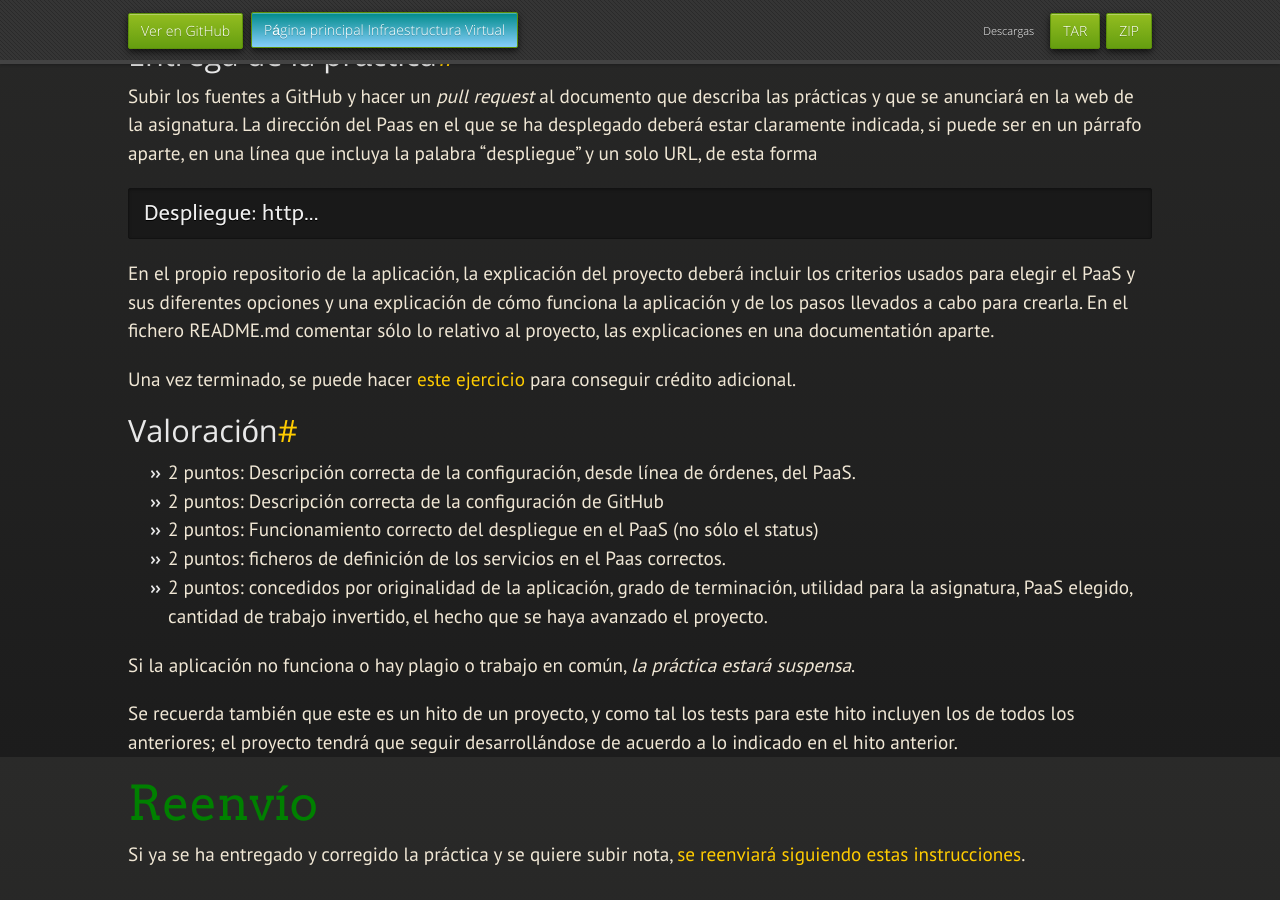
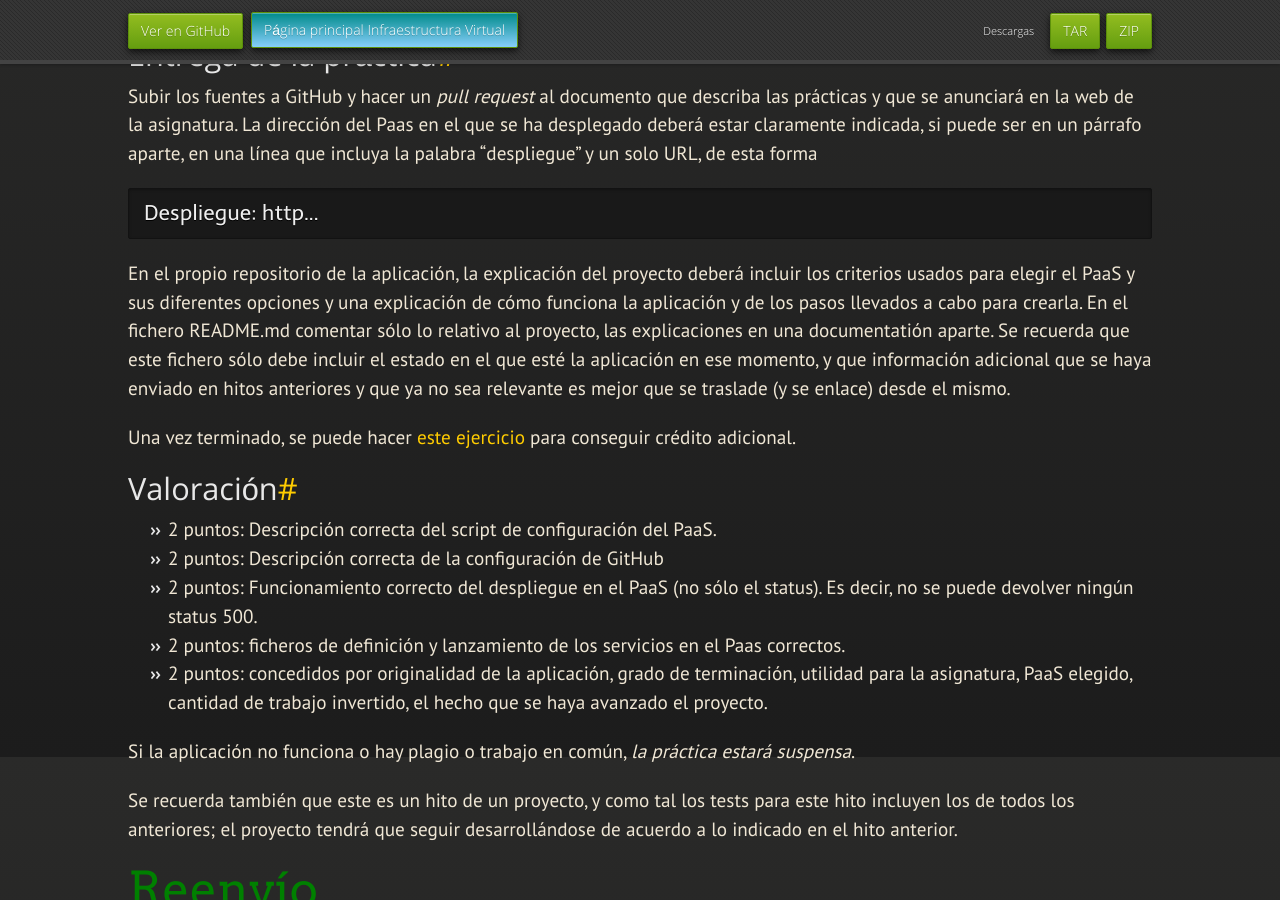
Before and after one commit to JJ/IV, a Jekyll site: the page built from documentos/proyecto/4.PaaS.md, in a window 1280 px wide and 900 px high, scrolled down 1943 px. Built offline with Jekyll 4.4.1, drawn with Linux system fonts in a browser that asks for light colours; nearby versions of some CDN libraries; some web fonts are replaced; our own code applies the rules of GitHub Pages for plain Markdown files.

Commit message:
Sync documentos/proyecto/4.PaaS.md de master a gh-pages

```diff
--- a/documentos/proyecto/4.PaaS.md
+++ b/documentos/proyecto/4.PaaS.md
@@ -118,7 +118,7 @@ deberá incluir los criterios usados para elegir el PaaS y sus
 diferentes opciones y una explicación de cómo
 funciona la aplicación y de los pasos llevados a cabo para crearla. En
 el fichero README.md comentar sólo lo relativo al proyecto, las
-explicaciones en una documentatión aparte.
+explicaciones en una documentatión aparte. Se recuerda que este fichero sólo debe incluir el estado en el que esté la aplicación en ese momento, y que información adicional que se haya enviado en hitos anteriores y que ya no sea relevante es mejor que se traslade (y se enlace) desde el mismo.
 
 Una vez terminado, se puede hacer [este ejercicio](3.5.tests) para
 conseguir crédito adicional.
@@ -126,12 +126,11 @@ conseguir crédito adicional.
 Valoración
 --------------
 
-* 2 puntos: Descripción correcta de la configuración, desde línea de
-  órdenes, del PaaS.
+* 2 puntos: Descripción correcta del script de configuración del PaaS.
 * 2 puntos: Descripción correcta de la configuración de GitHub
 * 2 puntos: Funcionamiento correcto del despliegue en el PaaS (no sólo
-  el status)
-* 2 puntos: ficheros de definición de los servicios en el Paas correctos.
+  el status). Es decir, no se puede devolver ningún status 500.
+* 2 puntos: ficheros de definición y lanzamiento de los servicios en el Paas correctos.
 * 2 puntos: concedidos por originalidad de la aplicación, grado de
   terminación, utilidad para la asignatura, PaaS elegido, cantidad de
   trabajo invertido, el hecho que se haya avanzado el proyecto.
```
